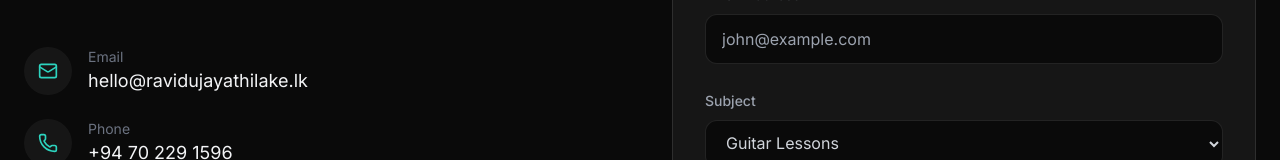
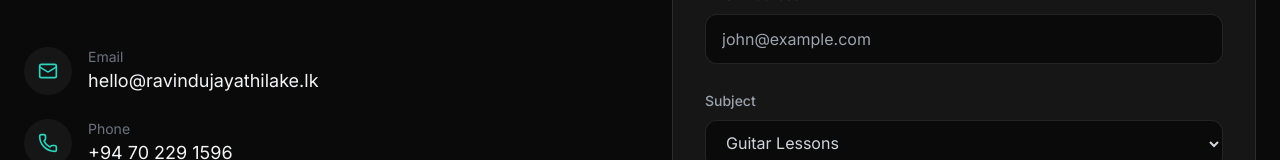
Before and after one commit to chithilamanul1/raviduweb, a React app: page / in a window 1280 px wide. Shown: the part 3563-3723 px from the top of the page. Built offline with nearby package versions, Linux system fonts and the light colour scheme; the HTML template or start-up script is replaced by a standard one.

Commit message:
Update email address

```diff
--- a/src/components/Contact.tsx
+++ b/src/components/Contact.tsx
@@ -63,10 +63,10 @@ export function Contact() {
                 <div>
                   <div className="text-sm text-gray-500">Email</div>
                   <a
-                    href="mailto:hello@ravidujayathilake.lk"
+                    href="mailto:hello@ravindujayathilake.lk"
                     className="text-lg hover:text-teal-400 transition-colors"
                   >
-                    hello@ravidujayathilake.lk
+                    hello@ravindujayathilake.lk
                   </a>
                 </div>
               </div>
```
